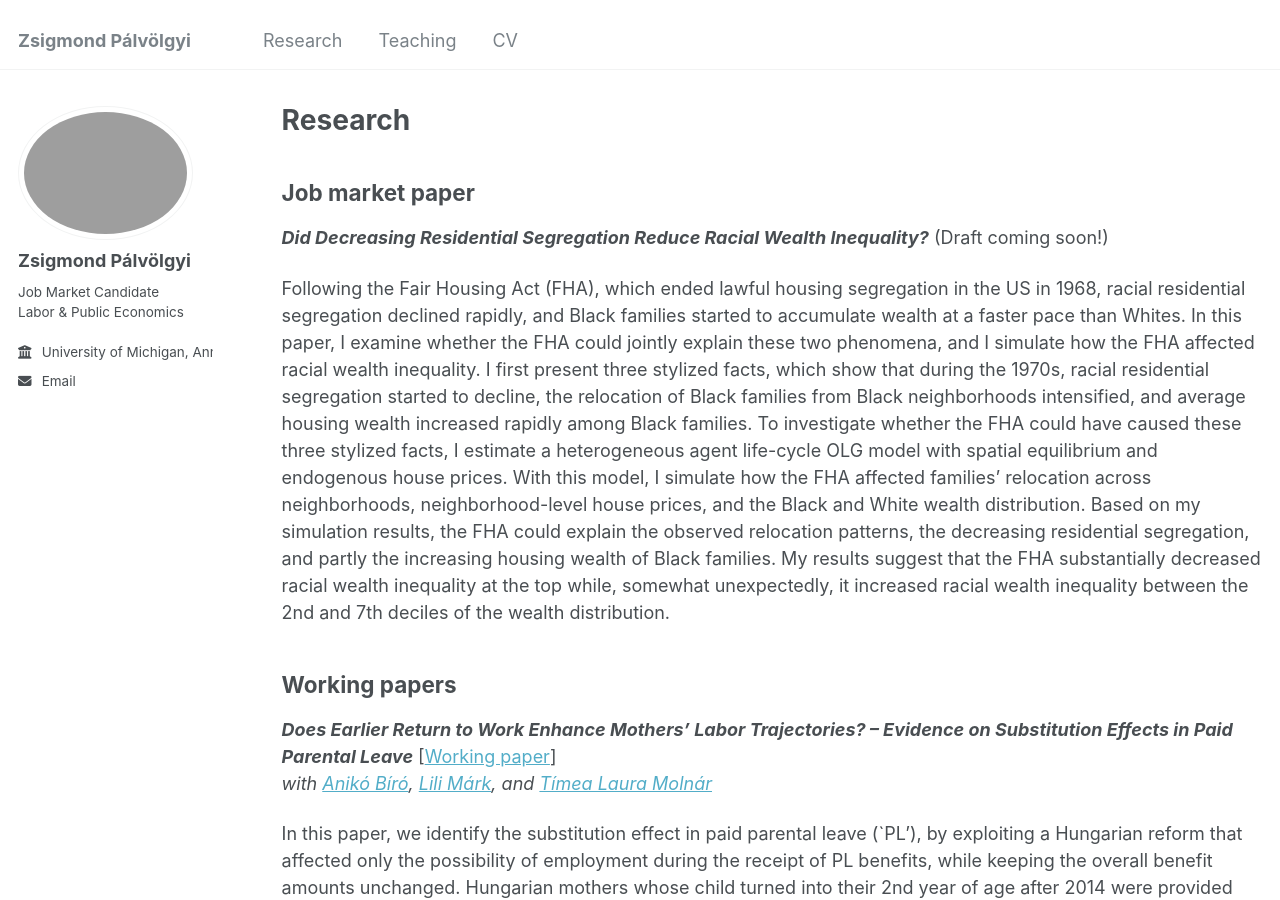
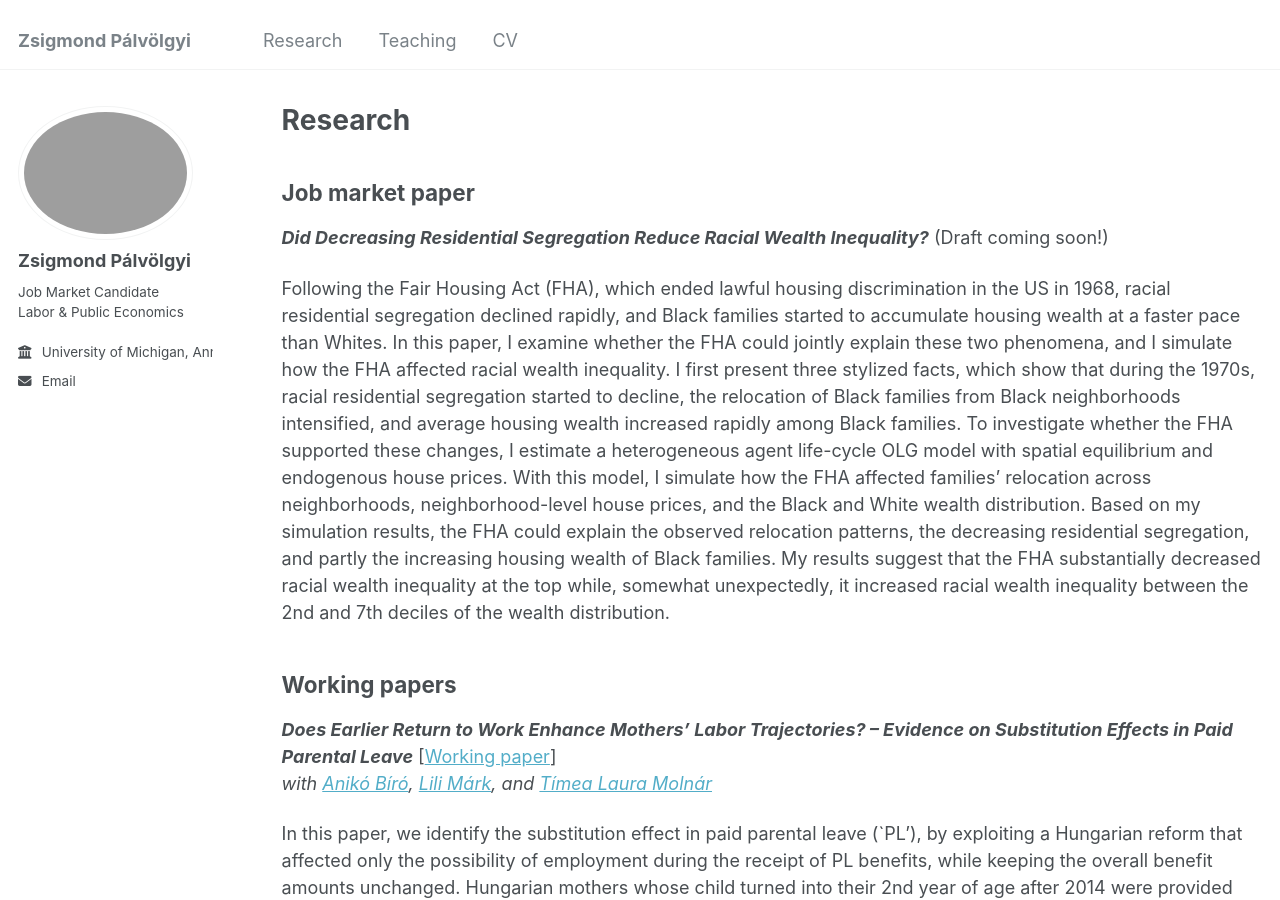
Before and after one commit to zsigmond-palvolgyi/zsigmond-palvolgyi.github.io, a Jekyll site: the page built from _pages/reasearch.md, in a window 1280 px wide and 900 px high. Built offline with Jekyll 4.4.1, drawn with Linux system fonts in a browser that asks for light colours.

Commit message:
Update reasearch.md

```diff
--- a/_pages/reasearch.md
+++ b/_pages/reasearch.md
@@ -9,7 +9,7 @@ author_profile: true
 
 ***Did Decreasing Residential Segregation Reduce Racial Wealth Inequality?*** (Draft coming soon!) <br> <!--[[Latest version][jmp]]<br>-->
 
-Following the Fair Housing Act (FHA), which ended lawful housing segregation in the US in 1968, racial residential segregation declined rapidly, and Black families started to accumulate wealth at a faster pace than Whites. In this paper, I examine whether the FHA could jointly explain these two phenomena, and I simulate how the FHA affected racial wealth inequality. I first present three stylized facts, which show that during the 1970s, racial residential segregation started to decline, the relocation of Black families from Black neighborhoods intensified, and average housing wealth increased rapidly among Black families. To investigate whether the FHA could have caused these three stylized facts, I estimate a heterogeneous agent life-cycle OLG model with spatial equilibrium and endogenous house prices. With this model, I simulate how the FHA affected families' relocation across neighborhoods, neighborhood-level house prices, and the Black and White wealth distribution. Based on my simulation results, the FHA could explain the observed relocation patterns, the decreasing residential segregation, and partly the increasing housing wealth of Black families. My results suggest that the FHA substantially decreased racial wealth inequality at the top while, somewhat unexpectedly, it increased racial wealth inequality between the 2nd and 7th deciles of the wealth distribution.
+Following the Fair Housing Act (FHA), which ended lawful housing discrimination in the US in 1968, racial residential segregation declined rapidly, and Black families started to accumulate housing wealth at a faster pace than Whites. In this paper, I examine whether the FHA could jointly explain these two phenomena, and I simulate how the FHA affected racial wealth inequality. I first present three stylized facts, which show that during the 1970s, racial residential segregation started to decline, the relocation of Black families from Black neighborhoods intensified, and average housing wealth increased rapidly among Black families. To investigate whether the FHA supported these changes, I estimate a heterogeneous agent life-cycle OLG model with spatial equilibrium and endogenous house prices. With this model, I simulate how the FHA affected families' relocation across neighborhoods, neighborhood-level house prices, and the Black and White wealth distribution. Based on my simulation results, the FHA could explain the observed relocation patterns, the decreasing residential segregation, and partly the increasing housing wealth of Black families. My results suggest that the FHA substantially decreased racial wealth inequality at the top while, somewhat unexpectedly, it increased racial wealth inequality between the 2nd and 7th deciles of the wealth distribution.
 
 ## Working papers
 
```
